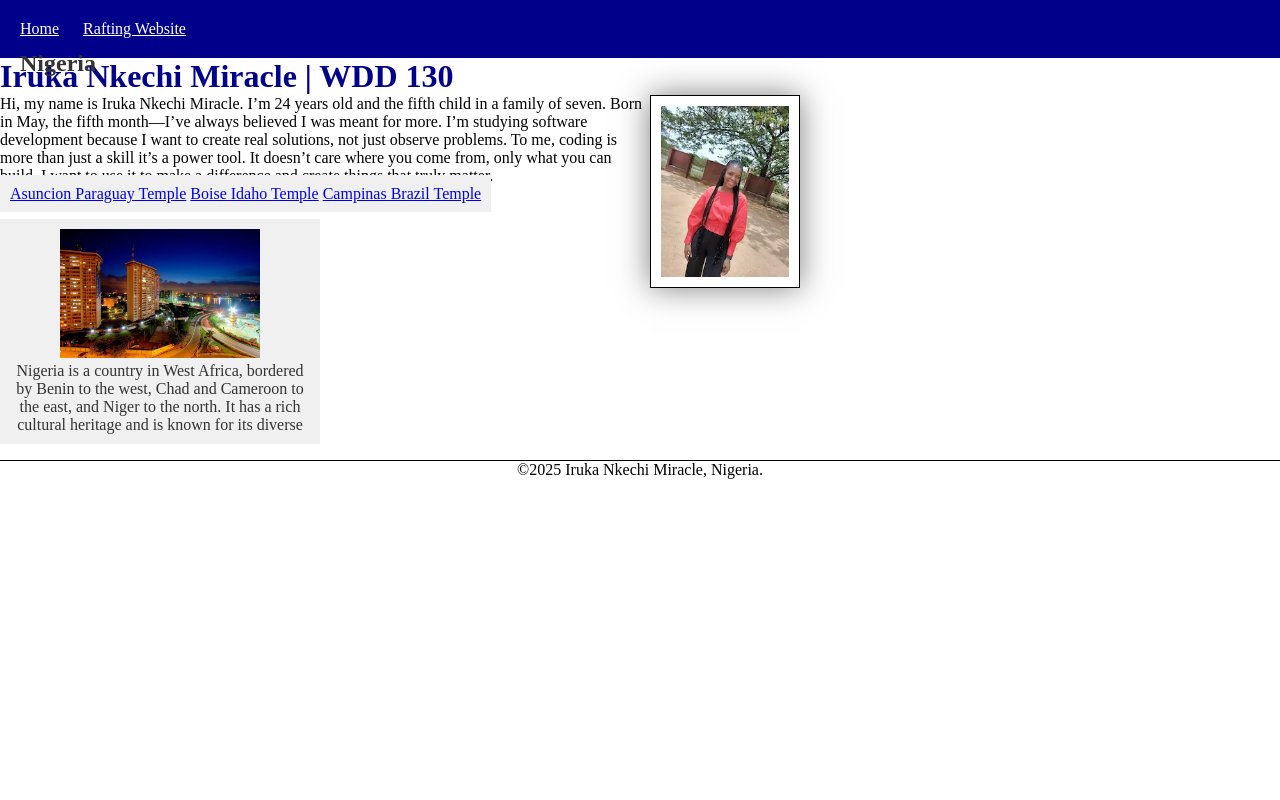
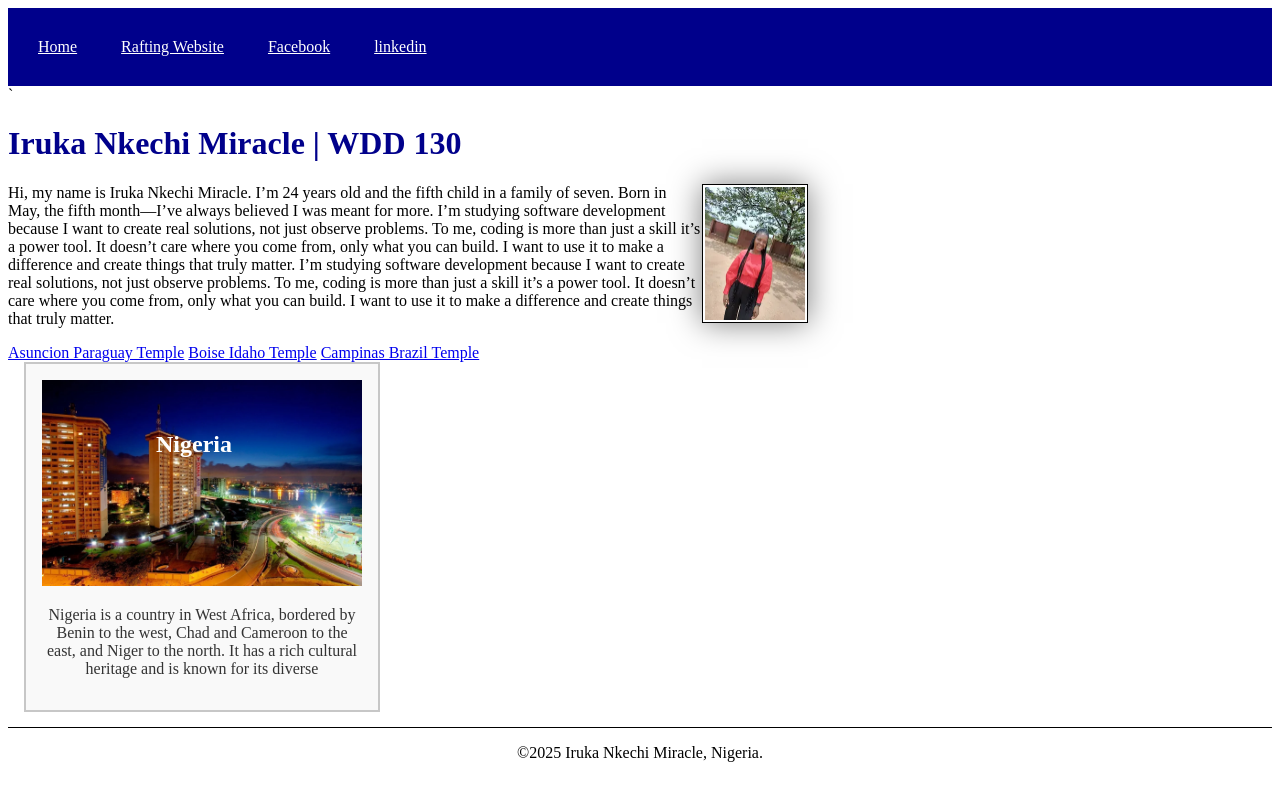
Before and after one commit to Miraclebliss/wdd130, a plain HTML site: page index.html in a window 1280 px wide. Drawn offline with Linux system fonts and the light colour scheme.

Commit message:
Refactor HTML structure and improve navigation links; update CSS for consistency and clarity

```diff
--- a/index.html
+++ b/index.html
@@ -1,42 +1,69 @@
 <!DOCTYPE html>
 <html lang="en-US">
-<head> <link rel="stylesheet" href="styles/styles.css">
+
+<head>
     <meta charset="utf-8">
     <meta name="viewpoint" content="width=device-width,initial-scale=1.0">
-    <meta name="descritpion" content="My name is Iruka Nkechi Miracle, I'm taking WDD 130 course, I;m creating a students home page">
+    <meta name="descritpion"
+        content="My name is Iruka Nkechi Miracle, I'm taking WDD 130 course, I;m creating a students home page">
     <meta name="author" content="Iruka Nkechi Miracle">
 
     <title>Iruka Nkechi Miracle | WDD 130</title>
+    <link rel="stylesheet" href="styles/styles.css">
 </head>
+
 <body>
     <header>
         <nav>
             <a href="#">Home</a>
             <a href="wwr/">Rafting Website</a>
+            <a href="https://facebook.com" target="_blank">Facebook</a>
+            <a href="https://linkedin.com" target="_blank">linkedin</a>
         </nav>
-    </header>
+    </header>`
     <main>
         <h1>Iruka Nkechi Miracle | WDD 130</h1>
-        <img src="images/miracle.webp" alt="Iruka Nkechi Miracle's Profile" width="200">
-        <p>Hi, my name is Iruka Nkechi Miracle. I’m 24 years old and the fifth child in a family of seven. Born in May, the fifth month—I’ve always believed I was meant for more.
-            I’m studying software development because I want to create real solutions, not just observe problems. To me, coding is more than just a skill it’s a power tool.
-            It doesn’t care where you come from, only what you can build. I want to use it to make a difference and create things that truly matter.</p>
+        <img src="images/miracle.webp" alt="Iruka Nkechi Miracle's Profile">
+        <p>Hi, my name is Iruka Nkechi Miracle. I’m 24 years old and the fifth child in a family of seven. Born in May,
+            the fifth month—I’ve always believed I was meant for more.
+            I’m studying software development because I want to create real solutions, not just observe problems. To me,
+            coding is more than just a skill it’s a power tool.
+            It doesn’t care where you come from, only what you can build. I want to use it to make a difference and
+            create things that truly matter.
+            I’m studying software development because I want to create real solutions, not just observe problems. To me,
+            coding is more than just a skill it’s a power tool.
+            It doesn’t care where you come from, only what you can build. I want to use it to make a difference and
+            create things that truly matter.
+        </p>
+
+        <u1 class="box">
+            <l1>
+                <a href="https://www.churchofjesuschrist.org/temples/details/asuncion-paraguay-temple?lang=eng"
+                    target="_blank">Asuncion Paraguay Temple</a>
+            </l1>
+            <l1>
+                <a href="https://www.churchofjesuschrist.org/temples/details/boise-idaho-temple?lang=eng"
+                    target="_blank">Boise Idaho Temple</a>
+            </l1>
+            <l1>
+                <a href="https://www.churchofjesuschrist.org/temples/details/campinas-brazil-temple?lang=eng"
+                    target="_blank"> Campinas Brazil Temple</a>
+            </l1>
+        </u1>
     </main>
 
-    <u1 class="box">
-          <l1><a href ="https://www.churchofjesuschrist.org/temples/details/asuncion-paraguay-temple?lang=eng">Asuncion Paraguay Temple</a></l1>
-          <l1><a href ="https://www.churchofjesuschrist.org/temples/details/boise-idaho-temple?lang=eng">Boise Idaho Temple</a> </l1>
-          <l1><a href = "https://www.churchofjesuschrist.org/temples/details/campinas-brazil-temple?lang=eng"> Campinas Brazil Temple</a></l1>
-    </u1>
+
 
     <aside class="box">
         <h2>Nigeria</h2>
-        <img src="images/nigeria.webp" alt="Nigeria" width="200">
-        <p>Nigeria is a country in West Africa, bordered by Benin to the west, Chad and Cameroon to the east, and Niger to the north. It has a rich cultural heritage and is known for its diverse</p>
+        <img src="images/nigeria.webp" alt="Nigeria">
+        <p>Nigeria is a country in West Africa, bordered by Benin to the west, Chad and Cameroon to the east, and Niger
+            to the north. It has a rich cultural heritage and is known for its diverse</p>
     </aside>
     <footer>
         <p>©2025 Iruka Nkechi Miracle, Nigeria.</p>
     </footer>
 </body>
-<!--the last time i edited-->
+<!--the last time i edited: 5/25/2025-->
+
 </html>
--- a/styles/styles.css
+++ b/styles/styles.css
@@ -1,63 +1,52 @@
-* {box-sizing: border-box;
-    margin: 0;
-    padding: 0;
-}
-:root {--main-background-color: darkblue;
-    --background-color: #f0f0f0;
-    --main-text-color: #333;
-    --main-font: Arial, sans-serif;
-    --main-font-size: 16px;
-    --padding: 10px;
-    --border: 1px solid #000;
-    --height: auto;
-}
-main {max-width: 800px;
-}
-/* Class Selectors */
-.box {background-color: var(--background-color);
-    padding: var(--padding);
-    margin: 1rem 0;
-    border: 5px;
-    color: 0 0 10px rgba(0, 0, 0, 0.1);
-}
-nav {background-color: var(--main-background-color);
-    padding: var(--padding);
+main {
+    max-width: 800px;
 }
 
-nav a {color: white;
-    display: inline-block;
-    padding: var(--padding);
+nav {
+    background-color: darkblue;
+    padding: 10px;
 }
 
-h1 {color: darkblue;
+nav a {
+    color: white;
+    display: inline-block;
+    padding: 20px;
 }
 
-main img {float: right;
+h1 {
+    color: darkblue;
+}
+
+main img {
     width: 150px;
-    height: var(--height);
-    border: var(--border);
-    padding: var(--padding);
+    height: auto;
+    border: 1px solid #000;
+    padding: 2px;
     box-shadow: 0 0 30px rgba(0, 0, 0, 0.5);
 }
 
-aside {width: 20rem;
+aside {
+    width: 20rem;
     margin: 0 0 0 1rem;
-    border: var(--border);
-    padding: var(--padding);
-    background-color:var(--background-color);
+    border: 2px solid rgb(0 0 0 / 0.2);
+    /* 1px */
+    position: relative;
+    padding: 1rem;
+    background-color: #f9f9f9;
     color: #333;
     text-align: center;
 }
 
+aside img {
+    width: 100%;
+    height: auto;
+}
+
 aside h2 {
     position: absolute;
-    top: 50px;
-    left: 20px;
-}
-
-aside img {
-    width: 200px;
-    height: var(--height);
+    top: 47px;
+    left: 130px;
+color: #fff;
 }
 
 footer {
@@ -66,5 +55,15 @@ footer {
     text-align: center;
 }
 
-padding {padding: 0px;
+p {
+    padding: 0px;
 }
+
+main img {
+    float: right;
+    width: 100px;
+    height: auto;
+    border: 1px solid #000;
+    padding: 2px;
+    box-shadow: 0 0 30px rgba(0, 0, 0, 0.5);
+}
```
